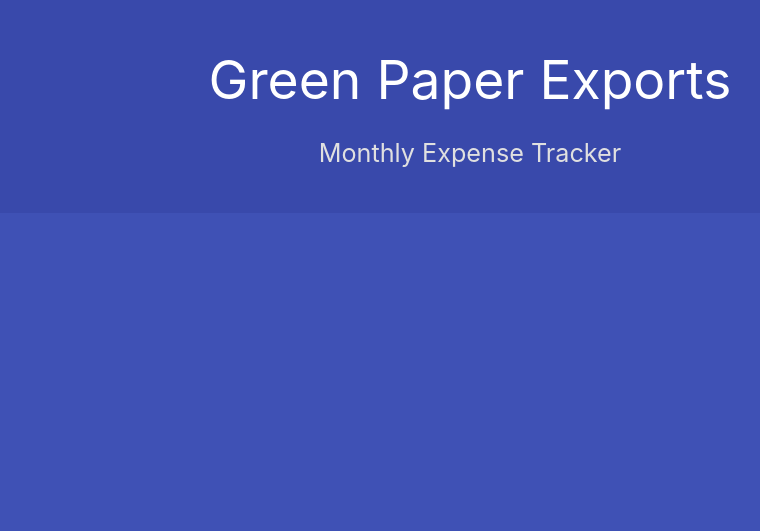
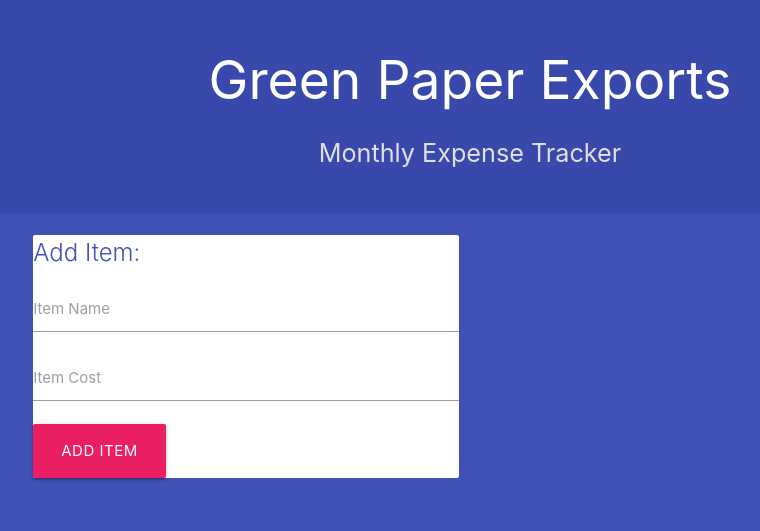
Before and after one commit to joeyskuo/green-paper-exports, a plain HTML site: page index.html in a window 1280 px wide. Shown: the whole page, without its empty margins (170-930 px from the left). Drawn offline with nearby package versions, Linux system fonts and the light colour scheme.

Commit message:
form elements for expense item added

```diff
--- a/index.html
+++ b/index.html
@@ -13,7 +13,30 @@
         <p class="flow-text grey-text center text-lighten-2">Monthly Expense Tracker</p>
     </header>
 
-    <div class="canvas"></div>
+    <div class="container section">
+        <div class="row">
+            <div class="col s12 m6">
+                <form class="card z-depth-0">
+                    <span class="card-title indigo-text">Add Item:</span>
+                    <div class="input-field">
+                        <input type="text" id="name">
+                        <label for="name">Item Name</label>
+                    </div>
+                    <div class="input-field">
+                        <input type="text" id="cost">
+                        <label for="name">Item Cost</label>
+                    </div>
+                    <div class="input-field">
+                        <button class="btn-large pink white-text">Add Item</button>
+                    </div>
+                </form>
+            </div>
+            <div class="col s12 m5 push-m1">
+                <div class="canvas"></div>
+            </div>
+        </div>
+    </div>
+
     <script src="https://d3js.org/d3.v5.min.js"></script>
     <script src="index.js"></script>
     <script src="graph.js"></script>
```
